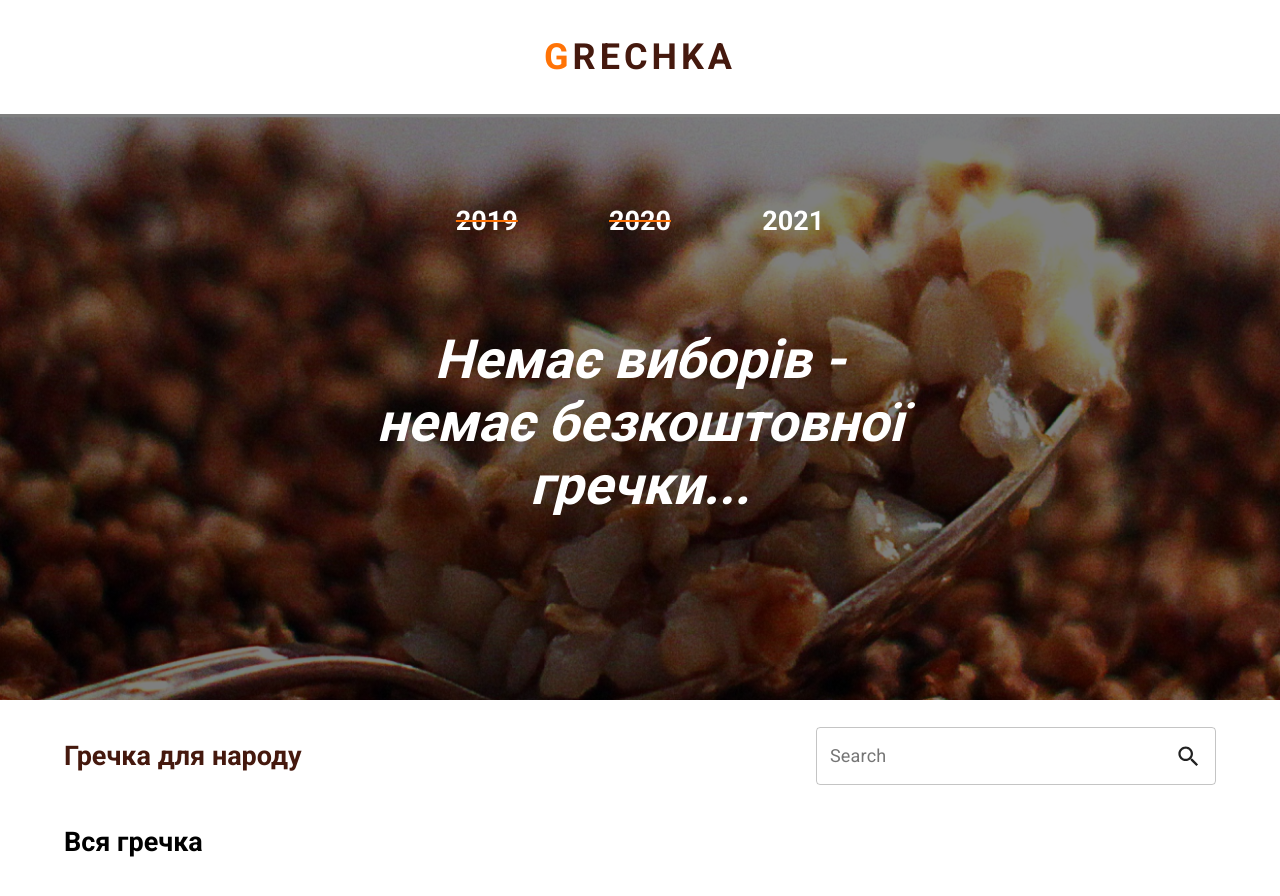
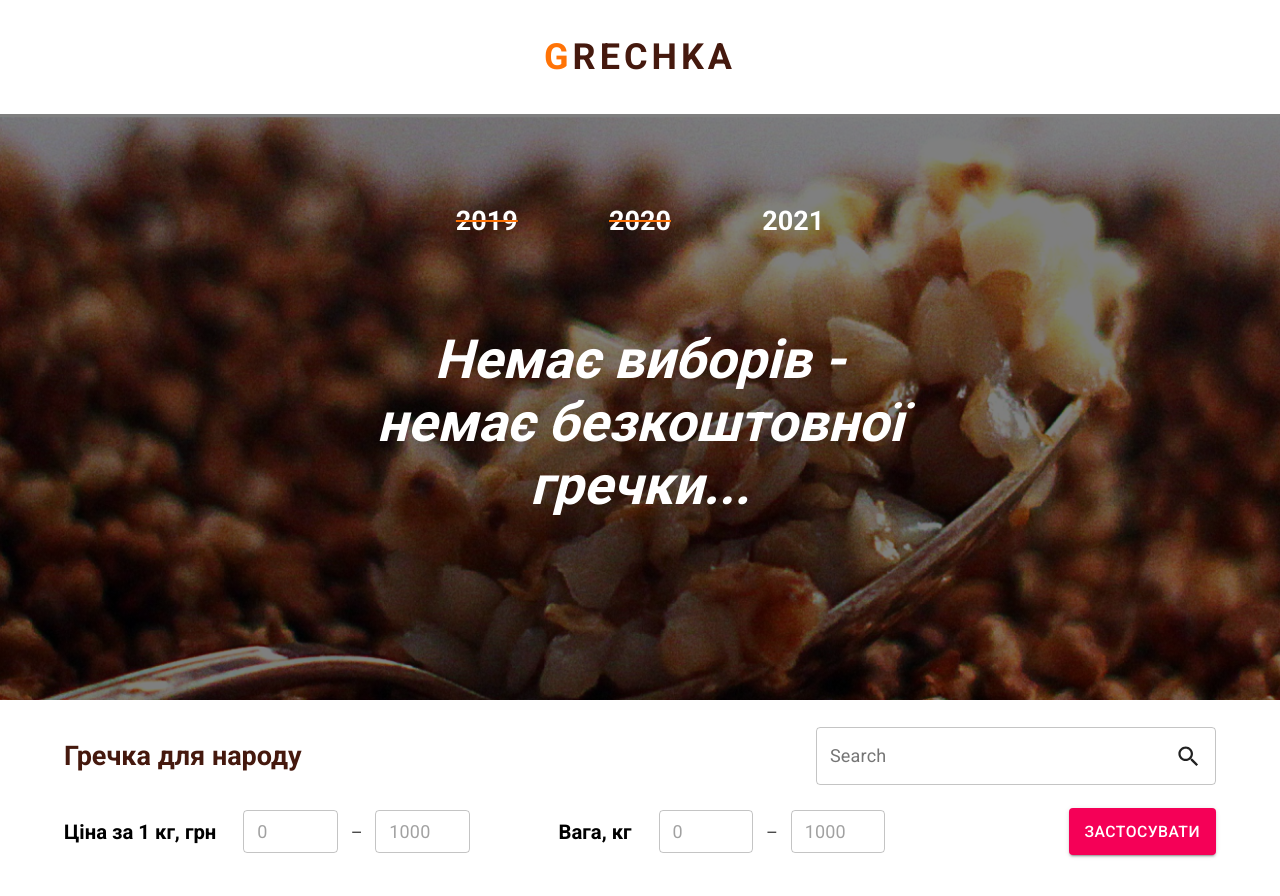
Before and after one commit to 666squared999/test-assignment-front, a React (Create React App) app: page / in a window 1280 px wide. Shown: the top 896 px of the page. Built offline with nearby package versions, Linux system fonts and the light colour scheme.

Commit message:
feat: add filters component

```diff
--- /dev/null
+++ b/src/components/Filters/index.tsx
@@ -0,0 +1,209 @@
+import {
+    Button,
+    ButtonProps,
+    TextField,
+    TextFieldProps,
+} from "@material-ui/core";
+import React, { FC, useCallback, useState } from "react";
+import "./style.scss";
+
+type InputProps = Pick<
+    TextFieldProps,
+    "value" | "onChange" | "error" | "helperText" | "placeholder"
+>;
+
+const InputComponent: FC<InputProps> = ({
+    value,
+    onChange,
+    error,
+    helperText,
+    placeholder,
+}) => (
+    <TextField
+        className="input"
+        type="number"
+        value={value}
+        onChange={onChange}
+        placeholder={placeholder}
+        error={error}
+        helperText={helperText}
+        variant="outlined"
+        size="small"
+        InputProps={{
+            inputProps: { min: 0, max: 1000 },
+        }}
+    />
+);
+
+export const Filters: FC = () => {
+    const [priceBottom, setPriceBottom] = useState<number>();
+    const [priceBottomError, setPriceBottomError] = useState(false);
+    const [priceBottomText, setPriceBottomText] = useState("");
+
+    const [priceTop, setPriceTop] = useState<number>();
+    const [priceTopError, setPriceTopError] = useState(false);
+    const [priceTopText, setPriceTopText] = useState("");
+
+    const [weightBottom, setWeightBottom] = useState<number>();
+    const [weightBottomError, setWeightBottomError] = useState(false);
+    const [weightBottomText, setWeightBottomText] = useState("");
+
+    const [weightTop, setWeightTop] = useState<number>();
+    const [weightTopError, setWeightTopError] = useState(false);
+    const [weightTopText, setWeightTopText] = useState("");
+
+    const setBottomError = useCallback<
+        (type: "weight" | "price", errorText: string) => void
+    >((type, errorText) => {
+        const isWeight = type === "weight";
+        isWeight ? setWeightBottomError(true) : setPriceBottomError(true);
+        isWeight
+            ? setWeightBottomText(errorText)
+            : setPriceBottomText(errorText);
+    }, []);
+
+    const setTopError = useCallback<
+        (type: "weight" | "price", errorText: string) => void
+    >((type, errorText) => {
+        const isWeight = type === "weight";
+        isWeight ? setWeightTopError(true) : setPriceTopError(true);
+        isWeight ? setWeightTopText(errorText) : setPriceTopText(errorText);
+    }, []);
+
+    const handleBottomChange = (type: "weight" | "price") => ({
+        currentTarget,
+    }: React.ChangeEvent<HTMLInputElement>) => {
+        const value = Number(currentTarget.value);
+
+        const isWeight = type === "weight";
+        isWeight ? setWeightBottom(value) : setPriceBottom(value);
+
+        if (isWeight && weightBottomError) {
+            setWeightBottomError(false);
+            setWeightBottomText("");
+        }
+        if (!isWeight && priceBottomError) {
+            setPriceBottomError(false);
+            setPriceBottomText("");
+        }
+
+        if (
+            (!isWeight && value && priceTop && value > priceTop) ||
+            (isWeight && value && weightTop && value > weightTop)
+        ) {
+            setBottomError(
+                type,
+                "Значення повинне бути менше, ніж верхній поріг",
+            );
+        }
+        if (value > 1000) {
+            setBottomError(type, "Значення повинне бути менше, ніж 1000");
+        }
+        if (value < 0) {
+            setBottomError(type, "Значення повинне бути більше 0");
+        }
+    };
+
+    const handleTopChange = (type: "weight" | "price") => ({
+        currentTarget,
+    }: React.ChangeEvent<HTMLInputElement>) => {
+        const value = Number(currentTarget.value);
+
+        const isWeight = type === "weight";
+        isWeight ? setWeightTop(value) : setPriceTop(value);
+
+        if (isWeight && weightTopError) {
+            setWeightTopError(false);
+            setWeightTopText("");
+        }
+        if (!isWeight && priceTopError) {
+            setPriceTopError(false);
+            setPriceTopText("");
+        }
+
+        if (
+            (!isWeight && value && priceBottom && value < priceBottom) ||
+            (isWeight && value && weightBottom && value < weightBottom)
+        ) {
+            setTopError(type, "Значення повинне бути менше, ніж верхній поріг");
+        }
+        if (value > 1000) {
+            setTopError(type, "Значення повинне бути менше, ніж 1000");
+        }
+        if (value < 0) {
+            setTopError(type, "Значення повинне бути більше 0");
+        }
+    };
+
+    const onClick = useCallback<
+        NonNullable<ButtonProps["onClick"]>
+    >(() => {}, []);
+
+    return (
+        <div className="Filters">
+            <div className="filterWrapper">
+                <div className="container">
+                    <div className="titleWrapper">
+                        <p className="title">Ціна за 1 кг, грн</p>
+                    </div>
+
+                    <div className="range">
+                        <InputComponent
+                            value={priceBottom}
+                            onChange={handleBottomChange("price")}
+                            placeholder="0"
+                            error={priceBottomError}
+                            helperText={priceBottomText}
+                        />
+
+                        <p className="dash">&mdash;</p>
+
+                        <InputComponent
+                            value={priceTop}
+                            onChange={handleTopChange("price")}
+                            placeholder="1000"
+                            error={priceTopError}
+                            helperText={priceTopText}
+                        />
+                    </div>
+                </div>
+
+                <div className="container weight">
+                    <div className="titleWrapper">
+                        <p className="title">Вага, кг</p>
+                    </div>
+                    <div className="range">
+                        <InputComponent
+                            value={weightBottom}
+                            onChange={handleBottomChange("weight")}
+                            placeholder="0"
+                            error={weightBottomError}
+                            helperText={weightBottomText}
+                        />
+
+                        <p className="dash">&mdash;</p>
+
+                        <InputComponent
+                            value={weightTop}
+                            onChange={handleTopChange("weight")}
+                            placeholder="1000"
+                            error={weightTopError}
+                            helperText={weightTopText}
+                        />
+                    </div>
+                </div>
+            </div>
+
+            <div className="buttonWrapper">
+                <Button
+                    className="button"
+                    component="span"
+                    variant="contained"
+                    color="secondary"
+                    onClick={onClick}>
+                    Застосувати
+                </Button>
+            </div>
+        </div>
+    );
+};
--- /dev/null
+++ b/src/components/Filters/style.scss
@@ -0,0 +1,98 @@
+@import "../../assets/style.scss";
+@import "../../assets/mixins.scss";
+
+.Filters {
+    display: flex;
+    align-items: center;
+
+    @include tablets {
+        flex-direction: column;
+        align-items: flex-start;
+        justify-content: stretch;
+    }
+
+    .filterWrapper {
+        display: flex;
+        align-items: center;
+        flex: 1;
+
+        @include phones {
+            flex-direction: column;
+            align-items: flex-start;
+            justify-content: stretch;
+            align-self: stretch;
+        }
+    }
+
+    .container {
+        display: flex;
+        flex-direction: row;
+        align-items: center;
+        flex: 1;
+        margin-right: 0.5em;
+
+        @include phones {
+            align-self: stretch;
+            margin-right: 0;
+        }
+    }
+
+    .weight {
+        justify-content: center;
+    }
+
+    .titleWrapper {
+        display: flex;
+        margin-right: 1em;
+
+        @include phones {
+            flex: 1;
+            margin-right: 0.2em;
+        }
+    }
+
+    .title {
+        font-size: 0.75em;
+    }
+
+    .range {
+        display: flex;
+        flex-direction: row;
+        align-self: center;
+        justify-content: flex-end;
+
+        @include phones {
+            flex: 1;
+        }
+    }
+
+    .dash {
+        font-size: 0.5em;
+        font-weight: 400;
+        margin: auto 1em;
+    }
+
+    .input {
+        width: 3.5em;
+    }
+
+    .buttonWrapper {
+        display: flex;
+        justify-content: flex-end;
+        flex-direction: row;
+        align-items: center;
+        flex: 0.3;
+
+        @include tablets {
+            align-self: stretch;
+        }
+    }
+
+    .button {
+        height: 3em;
+
+        @include tablets {
+            margin: 1em auto;
+        }
+    }
+}
--- a/src/components/Info/index.tsx
+++ b/src/components/Info/index.tsx
@@ -1,6 +1,7 @@
 import { InputAdornment, TextField } from "@material-ui/core";
 import { Search } from "@material-ui/icons";
 import React, { FC, useState } from "react";
+import { Filters } from "../Filters";
 import "./style.scss";
 
 export const Info: FC = () => {
@@ -31,12 +32,8 @@ export const Info: FC = () => {
                     variant="outlined"
                 />
             </div>
-            <div className="content">
-                <div>
-                    <p>Вся гречка</p>
-                    <div className="inputsContainer"></div>
-                </div>
-            </div>
+
+            <Filters />
         </div>
     );
 };
```
